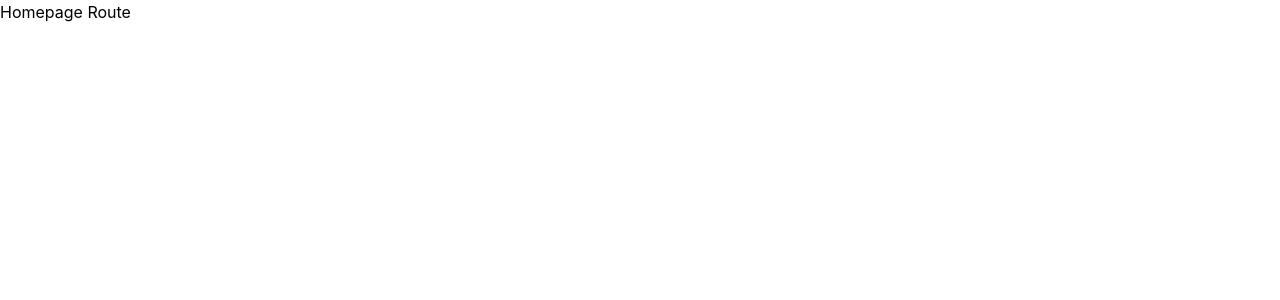
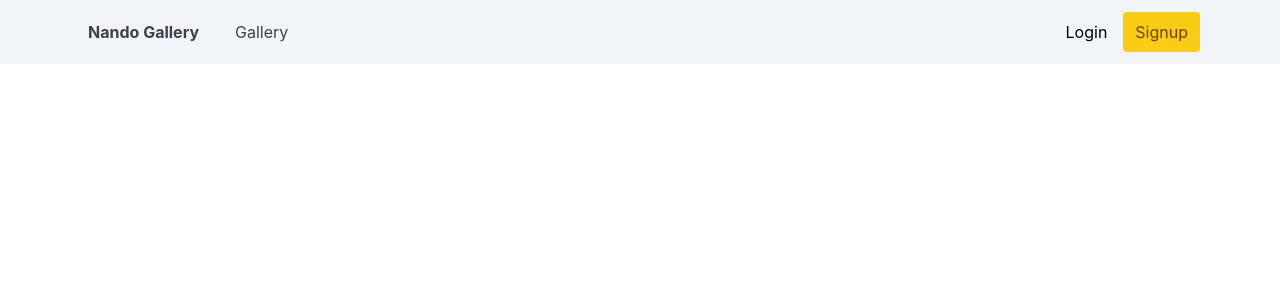
Before and after one commit to Frontend-OneSide-BRI/Mini_Project_2_FE_Fernando_Julian, a React (Create React App) app: page / in a window 1280 px wide. Shown: the top 300 px of the page. Built offline with nearby package versions, Linux system fonts and the light colour scheme.

Commit message:
add navigation menu

```diff
--- a/src/App.js
+++ b/src/App.js
@@ -2,6 +2,7 @@ import { BrowserRouter as Router, Routes, Route } from "react-router-dom";
 import "./App.css";
 import Home from "./Pages/Home";
 import Gallery from "./Pages/Gallery";
+import NotFound from "./Pages/NotFound";
 
 const App = () => {
   return (
@@ -9,6 +10,7 @@ const App = () => {
       <Routes>
         <Route path="/" element={<Home />} />
         <Route path="/gallery" element={<Gallery />} />
+        <Route path="*" element={<NotFound />} />
       </Routes>
     </Router>
   );
--- a/src/Component/Navigation.jsx
+++ b/src/Component/Navigation.jsx
@@ -1,7 +1,73 @@
 const Navigation = () => {
   return (
     <>
-      <h2>Homepage Route</h2>
+      <div>
+        <nav class="bg-gray-100">
+          <div class="max-w-6xl mx-auto px-4">
+            <div class="flex justify-between">
+              <div class="flex space-x-4">
+                <div>
+                  <a
+                    href="/"
+                    class="flex items-center py-5 px-2 text-gray-700 hover:text-gray-900"
+                  >
+                    <span class="font-bold">Nando Gallery</span>
+                  </a>
+                </div>
+
+                <div class="hidden md:flex items-center space-x-1">
+                  <a
+                    href="/gallery"
+                    class="py-5 px-3 text-gray-700 hover:text-gray-900"
+                  >
+                    Gallery
+                  </a>
+                </div>
+              </div>
+
+              <div class="hidden md:flex items-center space-x-1">
+                <a href="" class="py-5 px-3">
+                  Login
+                </a>
+                <a
+                  href=""
+                  class="py-2 px-3 bg-yellow-400 hover:bg-yellow-300 text-yellow-900 hover:text-yellow-800 rounded transition duration-300"
+                >
+                  Signup
+                </a>
+              </div>
+
+              <div class="md:hidden flex items-center">
+                <button class="mobile-menu-button">
+                  <svg
+                    class="w-6 h-6"
+                    xmlns="http://www.w3.org/2000/svg"
+                    fill="none"
+                    viewBox="0 0 24 24"
+                    stroke="currentColor"
+                  >
+                    <path
+                      stroke-linecap="round"
+                      stroke-linejoin="round"
+                      stroke-width="2"
+                      d="M4 6h16M4 12h16M4 18h16"
+                    />
+                  </svg>
+                </button>
+              </div>
+            </div>
+          </div>
+
+          <div class="mobile-menu hidden md:hidden">
+            <a href="#" class="block py-2 px-4 text-sm hover:bg-gray-200">
+              Features
+            </a>
+            <a href="#" class="block py-2 px-4 text-sm hover:bg-gray-200">
+              Pricing
+            </a>
+          </div>
+        </nav>
+      </div>
     </>
   );
 };
--- /dev/null
+++ b/src/Pages/NotFound.jsx
@@ -0,0 +1,9 @@
+const NotFound = () => {
+  return (
+    <>
+      <h1>4o4 NoT FOuNd</h1>
+    </>
+  );
+};
+
+export default NotFound;
```
Also changed, not shown: src/Pages/Home.jsx (line endings or trailing spaces).
